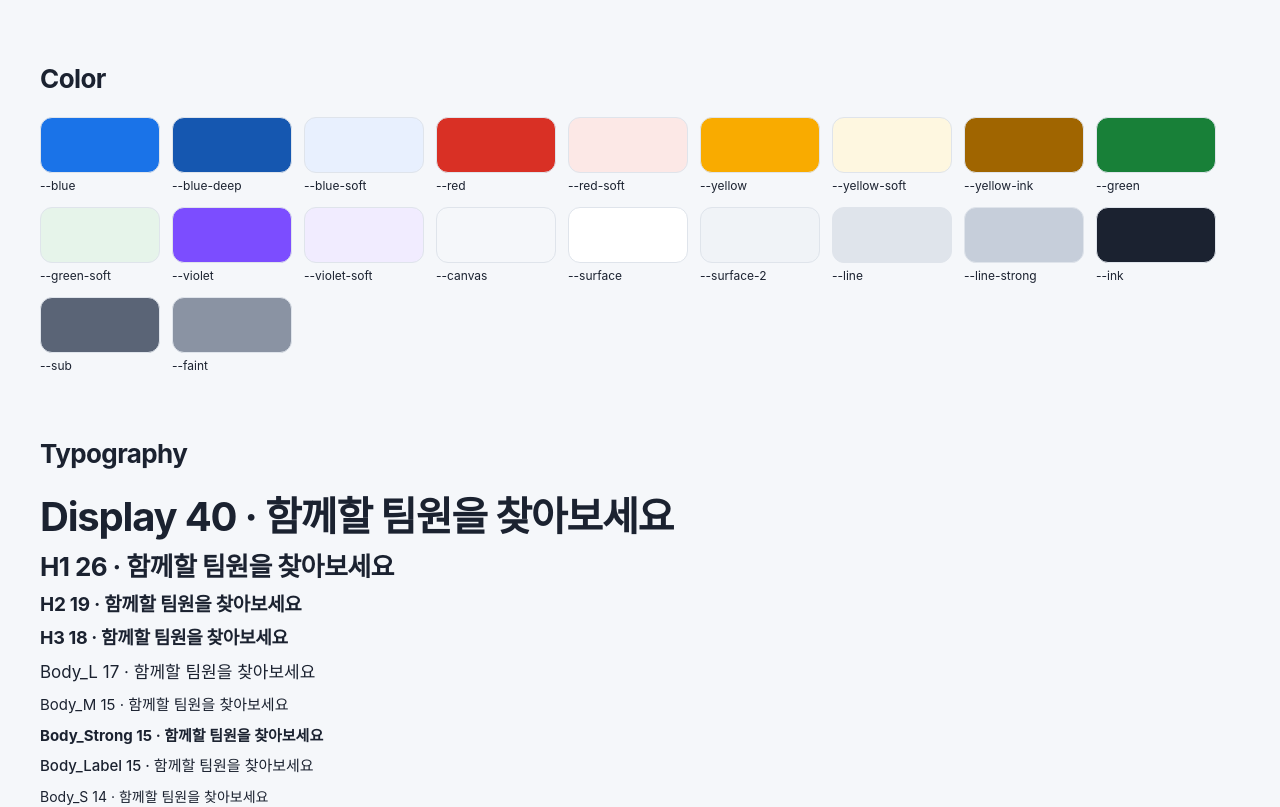
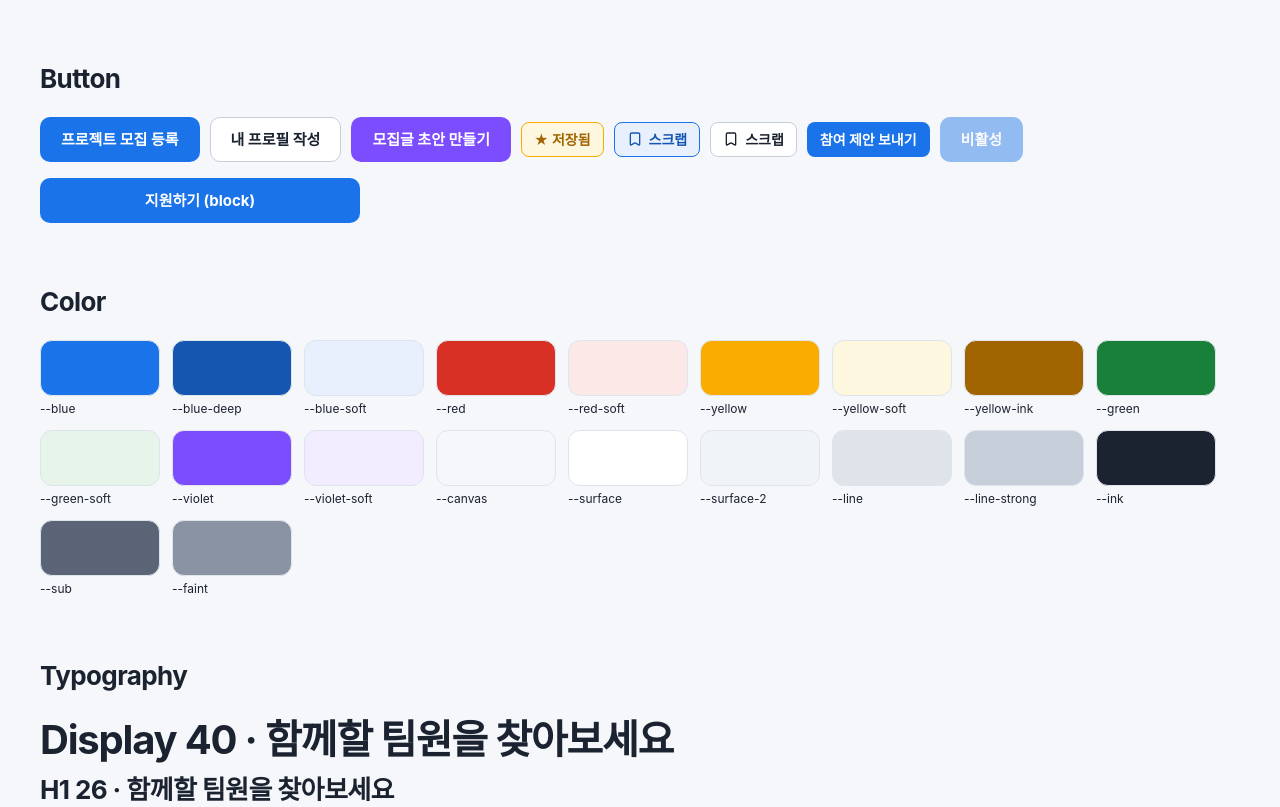
Before and after one commit to seonyoung05/gopick-web, a React (Vite) app: page / in a window 1280 px wide. Shown: the top 807 px of the page. Built offline with nearby package versions, Linux system fonts and the light colour scheme.

Commit message:
Button 컴포넌트 추가

```diff
--- a/src/App.tsx
+++ b/src/App.tsx
@@ -1,3 +1,6 @@
+import { Bookmark } from 'lucide-react';
+import { Button } from './components/ui/Button';
+
 const colors = [
   'blue', 'blue-deep', 'blue-soft', 'red', 'red-soft', 'yellow', 'yellow-soft',
   'yellow-ink', 'green', 'green-soft', 'violet', 'violet-soft',
@@ -15,6 +18,22 @@ const texts = [
 export default function App() {
   return (
     <div style={{ padding: 40, display: 'grid', gap: 40 }}>
+      <section>
+        <h1 className="t-h1">Button</h1>
+        <div style={{ display: 'flex', flexWrap: 'wrap', gap: 10, alignItems: 'center' }}>
+          <Button>프로젝트 모집 등록</Button>
+          <Button variant="ghost">내 프로필 작성</Button>
+          <Button variant="ai">모집글 초안 만들기</Button>
+          <Button variant="saved" size="sm">★ 저장됨</Button>
+          <Button variant="active" size="sm" icon={<Bookmark />}>스크랩</Button>
+          <Button variant="ghost" size="sm" icon={<Bookmark />}>스크랩</Button>
+          <Button size="sm">참여 제안 보내기</Button>
+          <Button disabled>비활성</Button>
+        </div>
+        <div style={{ width: 320, marginTop: 16 }}>
+          <Button block>지원하기 (block)</Button>
+        </div>
+      </section>
       <section>
         <h1 className="t-h1">Color</h1>
         <div style={{ display: 'flex', flexWrap: 'wrap', gap: 12 }}>
--- /dev/null
+++ b/src/components/ui/Button/Button.module.css
@@ -0,0 +1,88 @@
+/* src/components/ui/Button/Button.module.css */
+.btn {
+  display: inline-flex;
+  align-items: center;
+  justify-content: center;
+  gap: 6px;
+  border: 1px solid transparent;
+  font-weight: 700;
+  white-space: nowrap;
+  cursor: pointer;
+  transition: background-color 0.15s, border-color 0.15s, color 0.15s;
+}
+
+.btn:focus-visible {
+  outline: none;
+  box-shadow: var(--focus-ring);
+}
+
+.btn:disabled {
+  opacity: 0.45;
+  cursor: not-allowed;
+}
+
+/* ---------- Size ---------- */
+.md {
+  padding: 11px 20px;
+  border-radius: 10px;
+  font-size: 15px;
+  line-height: 1.4;
+}
+
+.sm {
+  padding: 7px 12px;
+  border-radius: var(--r-sm);
+  font-size: 14px;
+  line-height: 1.4;
+}
+
+.icon {
+  display: inline-flex;
+  flex-shrink: 0;
+}
+
+.md .icon svg { width: 18px; height: 18px; }
+.sm .icon svg { width: 16px; height: 16px; }
+
+/* ---------- Variant ---------- */
+.primary {
+  background: var(--blue);
+  color: var(--on-color);
+}
+.primary:hover:not(:disabled) {
+  background: var(--blue-deep);
+}
+
+.ghost {
+  background: var(--surface);
+  border-color: var(--line-strong);
+  color: var(--ink);
+}
+.ghost:hover:not(:disabled) {
+  background: var(--surface-2);
+}
+
+.ai {
+  background: var(--violet);
+  color: var(--on-color);
+}
+.ai:hover:not(:disabled) {
+  background: #6a3cf0;
+}
+
+.saved {
+  background: var(--yellow-soft);
+  border-color: var(--yellow);
+  color: var(--yellow-ink);
+}
+
+.active {
+  background: var(--blue-soft);
+  border-color: var(--blue);
+  color: var(--blue-deep);
+}
+
+/* ---------- 가로 꽉 채우기 ---------- */
+.block {
+  width: 100%;
+}
--- /dev/null
+++ b/src/components/ui/Button/Button.tsx
@@ -0,0 +1,46 @@
+// src/components/ui/Button/Button.tsx
+import clsx from 'clsx';
+import type { ButtonHTMLAttributes, ReactNode } from 'react';
+import styles from './Button.module.css';
+
+export type ButtonVariant = 'primary' | 'ghost' | 'ai' | 'saved' | 'active';
+export type ButtonSize = 'md' | 'sm';
+
+export interface ButtonProps extends ButtonHTMLAttributes<HTMLButtonElement> {
+  /** Figma의 Type */
+  variant?: ButtonVariant;
+  /** Figma의 Size */
+  size?: ButtonSize;
+  /** Figma의 Show Icon + Icon. 넣으면 글자 왼쪽에 표시 */
+  icon?: ReactNode;
+  /** 부모 너비를 꽉 채울지 (카드 하단 버튼 등) */
+  block?: boolean;
+}
+
+export function Button({
+  variant = 'primary',
+  size = 'md',
+  icon,
+  block = false,
+  type = 'button',
+  className,
+  children,
+  ...rest
+}: ButtonProps) {
+  return (
+    <button
+      type={type}
+      className={clsx(
+        styles.btn,
+        styles[variant],
+        styles[size],
+        block && styles.block,
+        className,
+      )}
+      {...rest}
+    >
+      {icon && <span className={styles.icon}>{icon}</span>}
+      {children}
+    </button>
+  );
+}
--- /dev/null
+++ b/src/components/ui/Button/index.ts
@@ -0,0 +1,3 @@
+// src/components/ui/Button/index.ts
+export { Button } from './Button';
+export type { ButtonProps, ButtonVariant, ButtonSize } from './Button';
```
